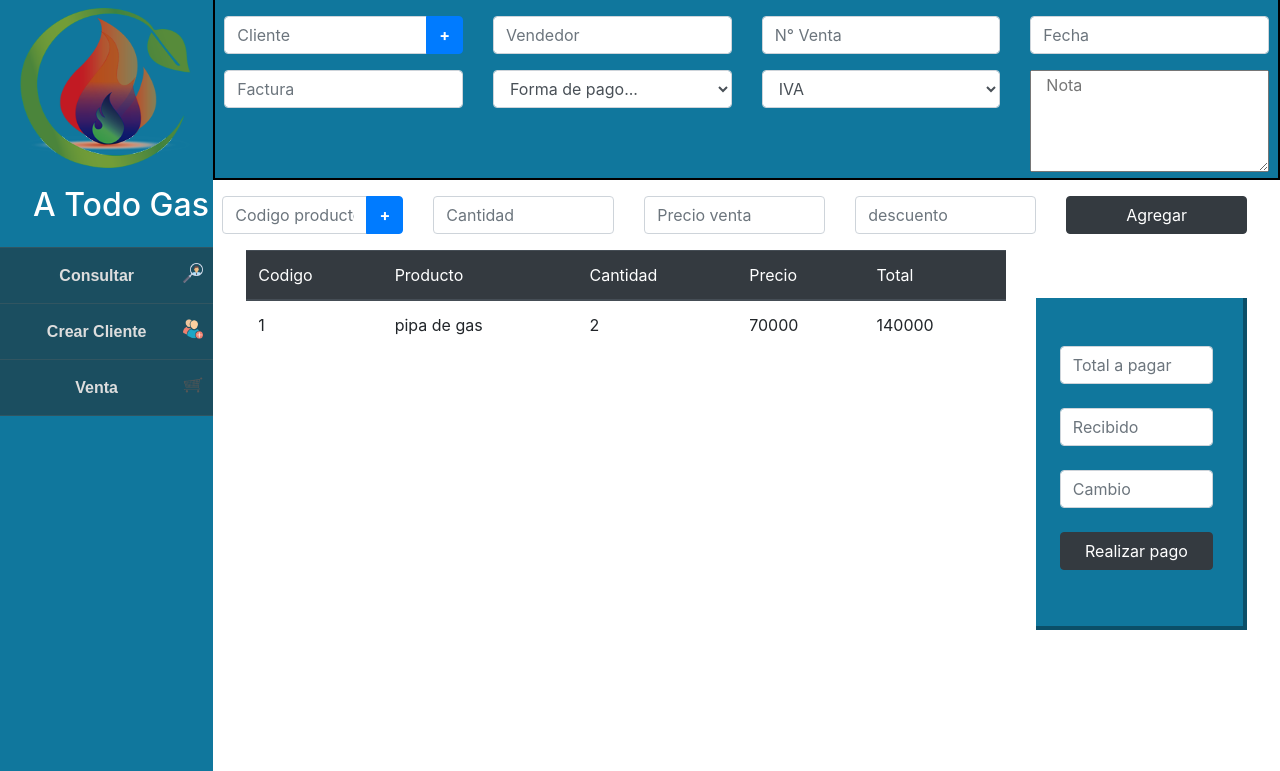
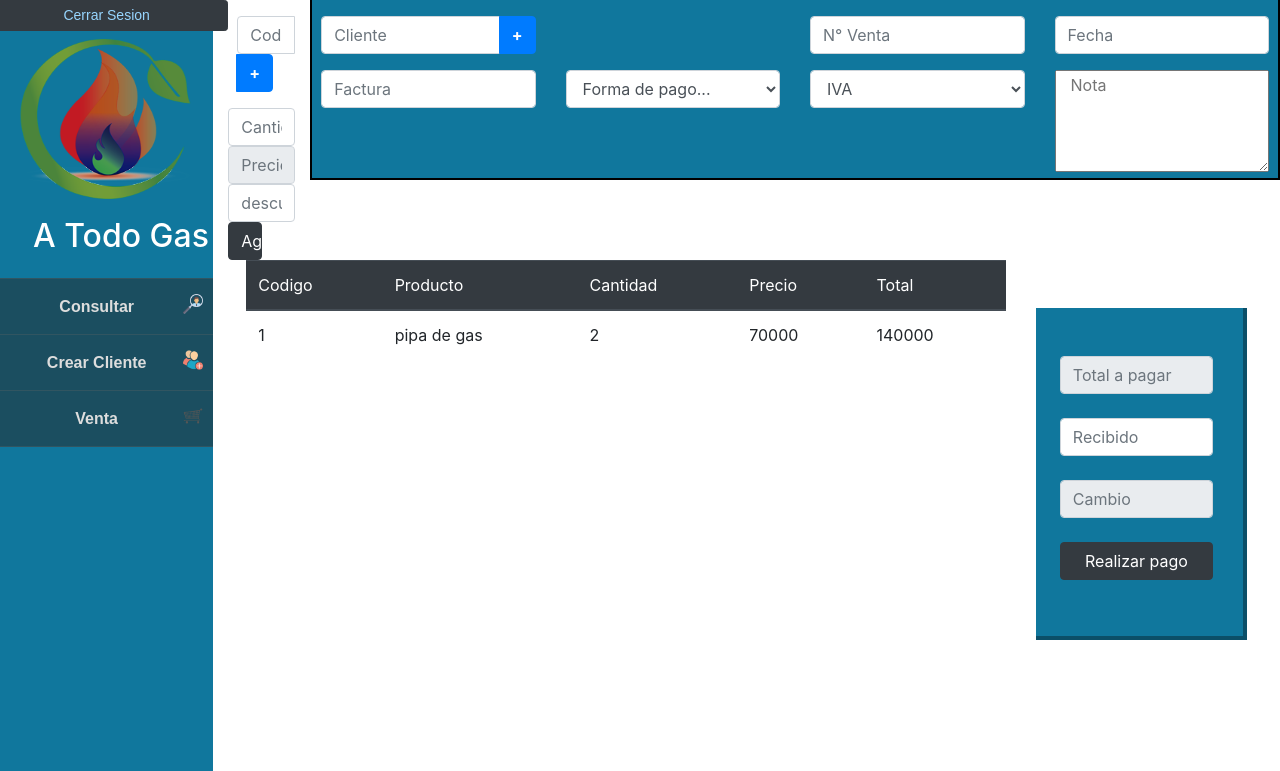
Before and after one commit to davidneitor185/ProyectoDS, a Django app: page /ATodoGasApp/ventas in a window 1280 px wide. Shown: the top 771 px of the page. Run offline with Django 3.2, Linux system fonts and the light colour scheme; some libraries are stand-ins or nearby versions.

Commit message:
cambios realizados por Santiago y David para el funcionamiento del login

```diff
--- a/ATodoGasWeb/ATodoGasApp/templates/ATodoGasApp/index.html
+++ b/ATodoGasWeb/ATodoGasApp/templates/ATodoGasApp/index.html
@@ -40,11 +40,23 @@
             <nav id="MenuLateral">
 
               <div class="row row-cols-1 justify-content-center">
+                {% if user.is_authenticated %}
+
+                <button type="button" style="color: #97D5FE;" class="btn btn-info btn-sm btn-block btn-outline-dark pb-1 mb-0">Usuario: {{ user.username }}</button>
+
+
+                {% endif %}
+
+                <a href="{% url 'logout' %}" style="color: #97D5FE;"  type="button"  class="btn btn-info btn-sm btn-block btn-outline-dark pt-1 mt-0">Cerrar Sesion</a>
+
+
                 <div class="col-md ml-3 mt-2">
                   <img src="{% static 'ATodoGasApp/logo.png' %}" width="90%" height="90%">
                 </div>
                 <div class="col ml-5 pl-4">
-                    <font color="white"><h2> A Todo Gas</h2></font>
+                  <font color="white">
+                    <h2> A Todo Gas</h2>
+                  </font>
                 </div>
               </div>
 
@@ -55,21 +67,25 @@
                 <li><a href="#" style="text-decoration: none;">Consultar</a>
                   <div class="logo-Menu" id="Consulta"></div>
                 </li>
-                <li><a href="#" style="text-decoration: none;">Crear Cliente</a>
+                <li><a href="./crear_cliente" style="text-decoration: none;">Crear Cliente</a>
                   <div class="logo-Menu" id="Cliente"></div>
                 </li>
-                <li><a href="#" style="text-decoration: none;">Venta</a>
+                <li><a href="./ventas" style="text-decoration: none;">Venta</a>
                   <div class="logo-Menu" id="Venta"></div>
                 </li>
 
             </nav>
+
           </div>
+
         </div>
         <div class="col-md-10 pl-0 pr-0">
+
           <!--------- Contenido Cambiante --------->
           {% block content %}
 
           {% endblock %}
+
         </div>
       </div>
     </div>
@@ -98,4 +114,5 @@
     crossorigin="anonymous"></script>
 </body>
 
+
 </html>
--- a/ATodoGasWeb/ATodoGasApp/templates/ATodoGasApp/ventas.html
+++ b/ATodoGasWeb/ATodoGasApp/templates/ATodoGasApp/ventas.html
@@ -15,7 +15,9 @@
                   <button class="btn btn-primary" type="button" id="button-addon2"><b>+</b></button>
                 </div>
           </div><div class="col">
-            <input type="text" class="form-control" placeholder="Vendedor">
+            {% if user.is_authenticated %}
+            <input type="text"  class="form-control " readonly placeholder="Vendedor" value={{ user.username }}>
+            {% endif %}
           </div>
 
           <div class="col">
@@ -64,7 +66,7 @@
       <input type="text" class="form-control" placeholder="Cantidad">
     </div>
     <div class="col">
-      <input type="text" class="form-control" placeholder="Precio venta">
+      <input type="text" class="form-control" readonly placeholder="Precio venta">
     </div>
     <div class="col">
       <input type="text" class="form-control" placeholder="descuento">
@@ -107,13 +109,13 @@
             <form>
               <div class="row justify-content-md-center container-fluid pl-4 pr-0 mt-5 pt-5 pb-5">
                 <div class="col-md-12 pb-4">
-                  <input type="text" class="form-control" placeholder="Total a pagar">
+                  <input type="text" class="form-control" readonly placeholder="Total a pagar">
                 </div>
                 <div class="col-md-12 pb-4">
                   <input type="text" class="form-control" placeholder="Recibido">
                 </div>
                 <div class="col-md-12 pb-4">
-                  <input type="text" class="form-control" placeholder="Cambio">
+                  <input type="text" class="form-control" readonly placeholder="Cambio">
                 </div>
                 <div class="col-md-12 pb-2">
                   <button type="submit" class="btn btn-dark btn-block">Realizar pago</button>
--- a/ATodoGasWeb/ATodoGasApp/views.py
+++ b/ATodoGasWeb/ATodoGasApp/views.py
@@ -2,7 +2,7 @@
 
 # Create your views here.
 def login(request):
-    return render(request, 'ATodoGasApp/login.html')
+    return render(request, 'registration/login.html')
 
 def home(request):
     return render(request, 'ATodoGasApp/home.html')
--- a/ATodoGasWeb/ATodoGasWeb/settings.py
+++ b/ATodoGasWeb/ATodoGasWeb/settings.py
@@ -27,6 +27,8 @@
 
 ALLOWED_HOSTS = []
 
+LOGIN_REDIRECT_URL = '/ATodoGasApp/ventas'
+LOGOUT_REDIRECT_URL = '/accounts/login/'
 
 # Application definition
 
--- a/ATodoGasWeb/ATodoGasWeb/urls.py
+++ b/ATodoGasWeb/ATodoGasWeb/urls.py
@@ -21,4 +21,5 @@
 urlpatterns = [
     path('admin/', admin.site.urls),
     path('ATodoGasApp/', include('ATodoGasApp.urls')),
+    path('accounts/', include('django.contrib.auth.urls')),
 ]
```
Also changed, not shown: ATodoGasWeb/ATodoGasApp/templates/registration/login.html (renamed from ATodoGasWeb/ATodoGasApp/templates/ATodoGasApp/login.html, +18 -12 lines), ATodoGasWeb/ATodoGasApp/static/ATodoGasApp/s_9f067ef6db613e4531c4e8d42648669d.png (added), ATodoGasWeb/ATodoGasApp/static/ATodoGasApp/s_d5ae37e5cc191b2cbae209d4d13afa85.png (added), ATodoGasWeb/ATodoGasApp/static/ATodoGasApp/textura1.jpg (added), ATodoGasWeb/ATodoGasApp/static/ATodoGasApp/textura2.jpg (added), ATodoGasWeb/ATodoGasApp/urls.py (line endings or trailing spaces), ATodoGasWeb/db.sqlite3. Lines whose indentation alone changed are shown as unchanged.
